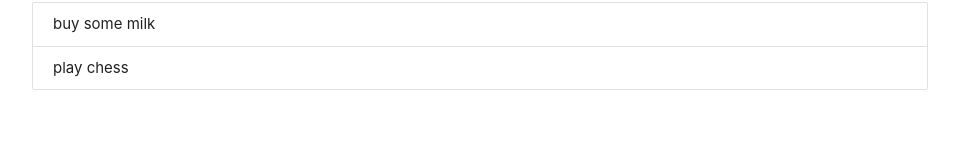
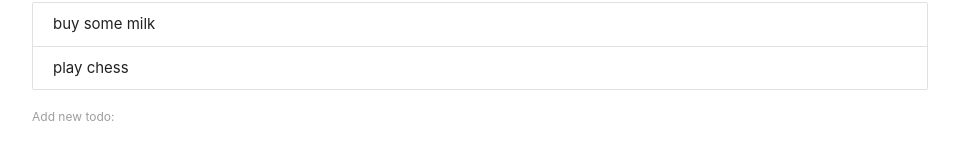
Before and after one commit to NeginSal/ToDo, a React (Create React App) app: page / in a window 1280 px wide. Shown: the part 134-300 px from the top of the page, without its empty margins (160-1119 px from the left). Built offline with nearby package versions, Linux system fonts and the light colour scheme.

Commit message:
create addTodo component

```diff
--- /dev/null
+++ b/src/AddTodo.js
@@ -0,0 +1,27 @@
+import React,{useState} from 'react'
+
+const AddTodo = () => {
+     const [content, setContent] = useState('');
+     const handleChange=(e)=>{
+         setContent({
+            content:e.target.value
+         })
+     }
+     const handleSubmit=(e)=>{
+         e.preventDefault();
+         console.log(content)
+
+
+     }
+    return (
+        <div>
+        <form onSubmit={handleSubmit}>
+            <label> Add new todo:</label>
+            <input type="text" onChange={handleChange} />
+        </form>
+
+        </div>
+     );
+}
+
+export default AddTodo;
--- a/src/App.js
+++ b/src/App.js
@@ -1,5 +1,6 @@
 import React, { useState } from "react";
 import Todos from "./Todos.js";
+import AddTodo from "./AddTodo.js";
 
 const App = () => {
   const [todos, setTodos] = useState([
@@ -13,6 +14,7 @@
     <div className="App container">
       <h1 className="center blue-text">Todo's</h1>
       <Todos todos={todos} deleteTodo={deleteTodo} />
+      <AddTodo/>
     </div>
   );
 };
```
